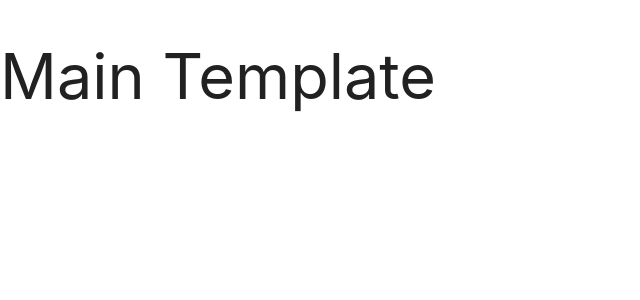
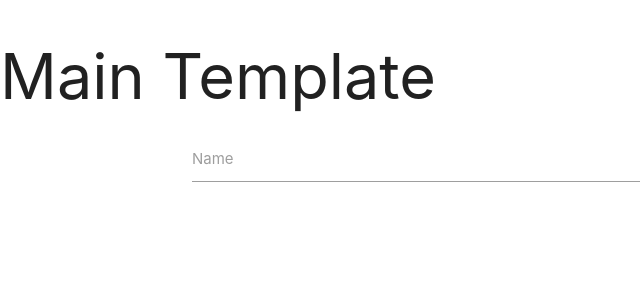
Before and after one commit to rafagomes/checklist, a React (Create React App) app: page / in a window 1280 px wide. Shown: the top 300 px of the page, without its empty margins (0-640 px from the left). Built offline with nearby package versions, Linux system fonts and the light colour scheme.

Commit message:
added createform with atoms and molecules

```diff
--- a/package.json
+++ b/package.json
@@ -11,6 +11,7 @@
     "@types/node": "^12.0.0",
     "@types/react": "^16.9.0",
     "@types/react-dom": "^16.9.0",
+    "formik": "^2.1.3",
     "materialize-css": "^1.0.0-rc.2",
     "react": "^16.12.0",
     "react-dom": "^16.12.0",
@@ -40,6 +41,7 @@
     ]
   },
   "devDependencies": {
+    "@types/materialize-css": "^1.0.7",
     "@types/react-router-dom": "^5.1.3"
   }
 }
--- /dev/null
+++ b/src/components/atoms/input/Input.tsx
@@ -0,0 +1,17 @@
+import React from 'react';
+import { useField} from 'formik';
+
+function Input({...props}) {
+
+    const [field, meta] = useField(props.name);
+
+    return (
+        <div className="input-field">
+            <input {...field} {...props} />
+            {meta.touched && meta.error ? (<div className="error">{meta.error}</div>) : null}
+            <label htmlFor={field.name}>{props.label}</label>
+        </div>
+    );
+}
+
+export default Input;
--- /dev/null
+++ b/src/components/atoms/input/index.tsx
@@ -0,0 +1,2 @@
+import Input from './Input';
+export default Input;
--- /dev/null
+++ b/src/components/molecules/create-form/CreateForm.tsx
@@ -0,0 +1,38 @@
+import React, { useEffect } from 'react';
+import {Form, Formik, FormikValues, FormikProps} from 'formik';
+import M from 'materialize-css';
+
+import Input from '../../atoms/input';
+
+interface Values {
+    nameField: string
+}
+
+interface OtherProps {
+    label: string
+}
+
+function CreateForm() {
+
+    const handleSubmit = (values:FormikValues) => {
+        console.log(values);
+    }
+
+    useEffect(() => {
+        M.updateTextFields();
+    });
+
+    return (
+        <Formik initialValues={{nameField: '',}}onSubmit={handleSubmit}>
+            {(props: OtherProps & FormikProps<Values>) => (
+                <Form>
+                    <div className="row">
+                        <Input label="Name" name="nameField" type="text" />
+                    </div>
+                </Form>
+            )}
+        </Formik>
+    );
+}
+
+export default CreateForm;
--- /dev/null
+++ b/src/components/molecules/create-form/index.tsx
@@ -0,0 +1,2 @@
+import CreateForm from './CreateForm';
+export default CreateForm;
--- a/src/components/pages/create-checklist/CreateChecklist.tsx
+++ b/src/components/pages/create-checklist/CreateChecklist.tsx
@@ -1,9 +1,12 @@
 import React from 'react';
 
+import CreateForm from '../../molecules/create-form';
+
 function CreateChecklist() {
+
     return(
         <div className="container">
-
+            <CreateForm />
         </div>
     );
 }
```
Also changed, not shown: 1 other file (tests, documents, lock files or other folders).
